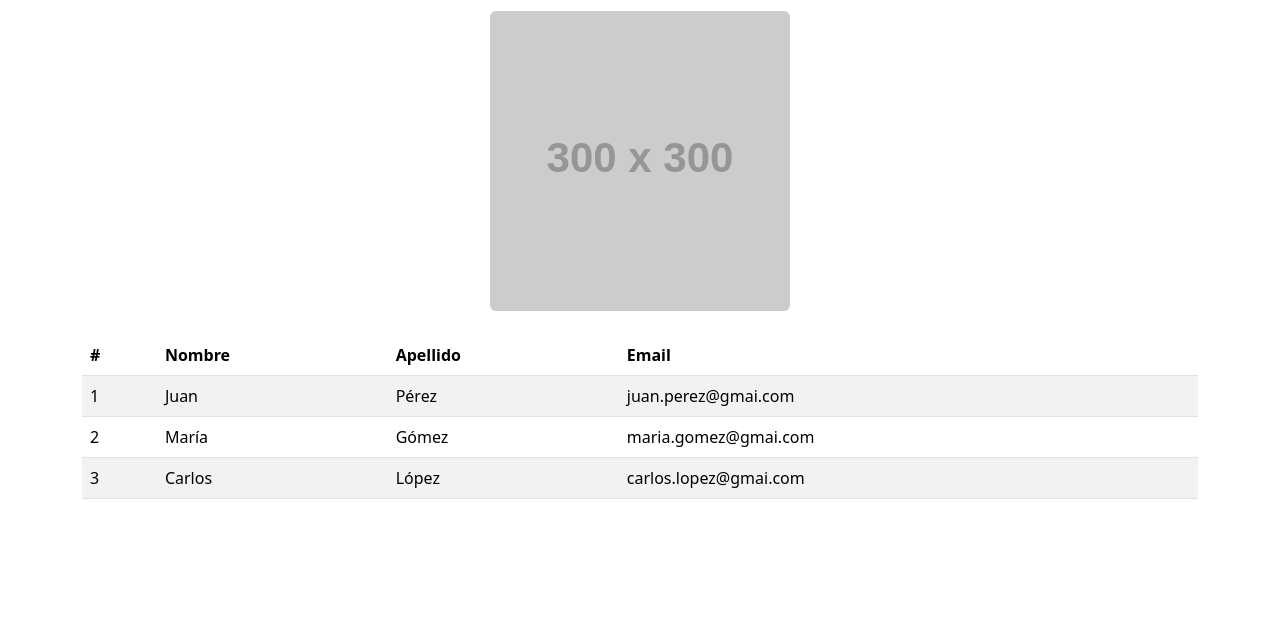
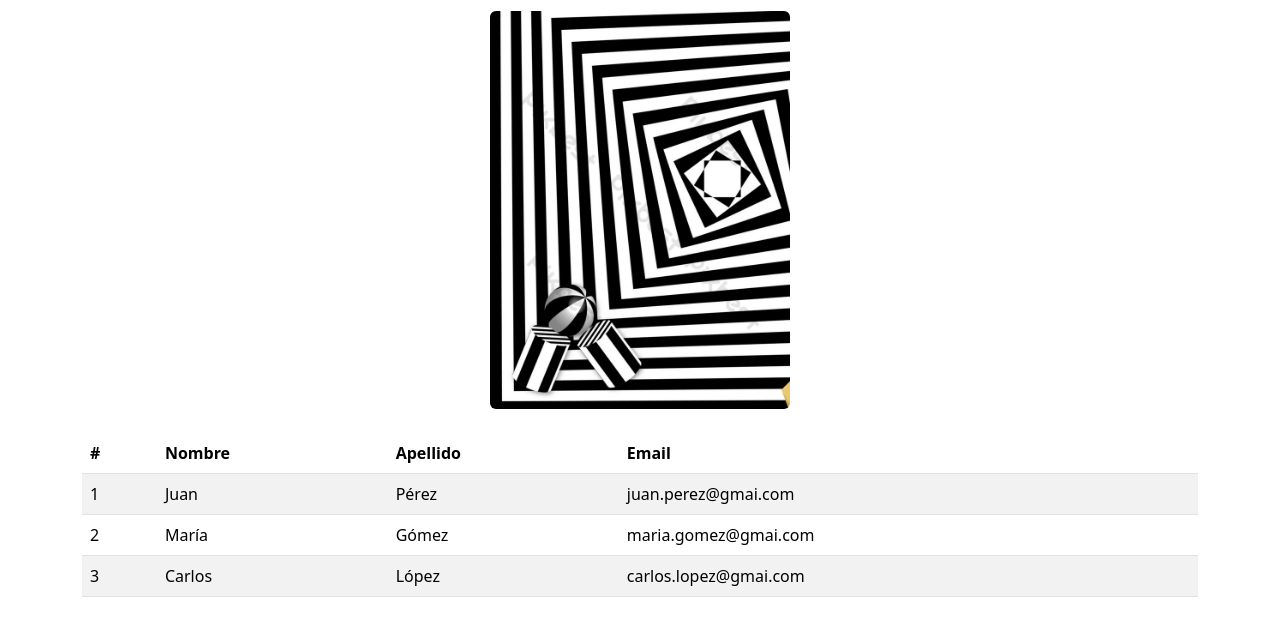
Before and after one commit to wnavarrete-uade/Navarrete_1118045_21112024_Claroscuro, a plain HTML site: page index.html in a window 1280 px wide. Shown: the part 133-768 px from the top of the page. Drawn offline with nearby package versions, Linux system fonts and the light colour scheme; placeholder pictures from the web are drawn by us.

Commit message:
cambbio de imagen

```diff
--- a/index.html
+++ b/index.html
@@ -32,7 +32,7 @@
     <main class="container mt-4">
         <h1 class="text-center">Ejercicio Blancoscuro - Walter Navarrete</h1>
         <div class="text-center mt-3">
-            <img src="https://via.placeholder.com/300" alt="Imagen Ejemplo" class="img-fluid rounded">
+            <img width="300" src="assets/img/minmalist-black-and-white-background-with-squares.webp" alt="Imagen" class="rounded">
         </div>
         <div class="table-responsive mt-4">
             <table class="table table-striped">
```
Also changed, not shown: assets/img/minmalist-black-and-white-background-with-squares.webp (added).
